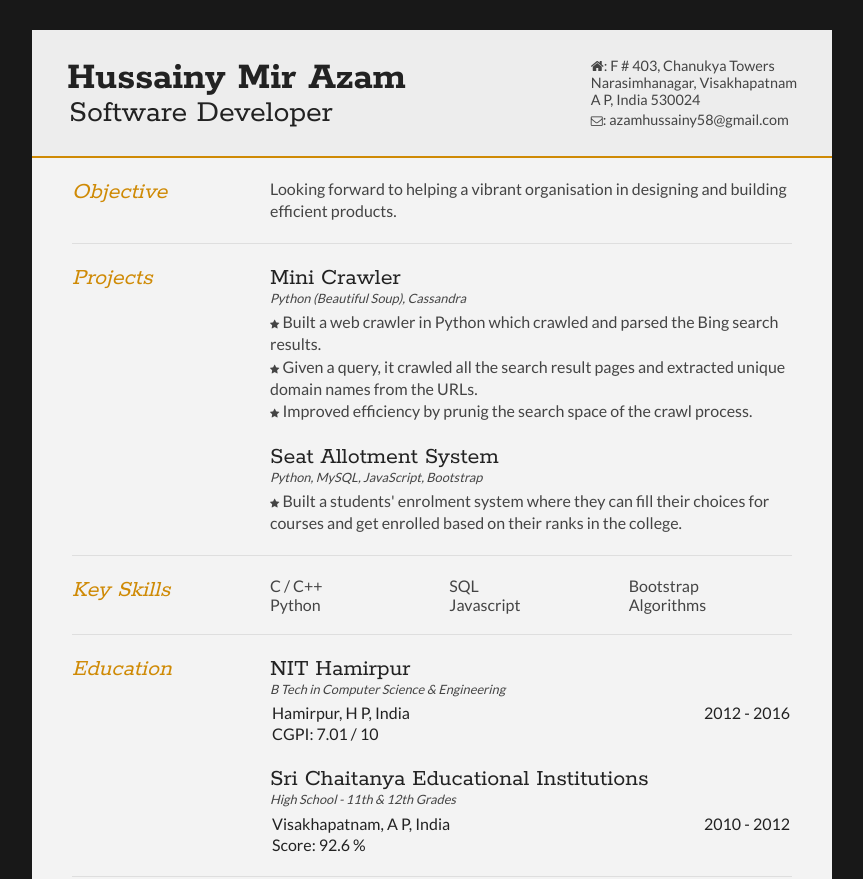
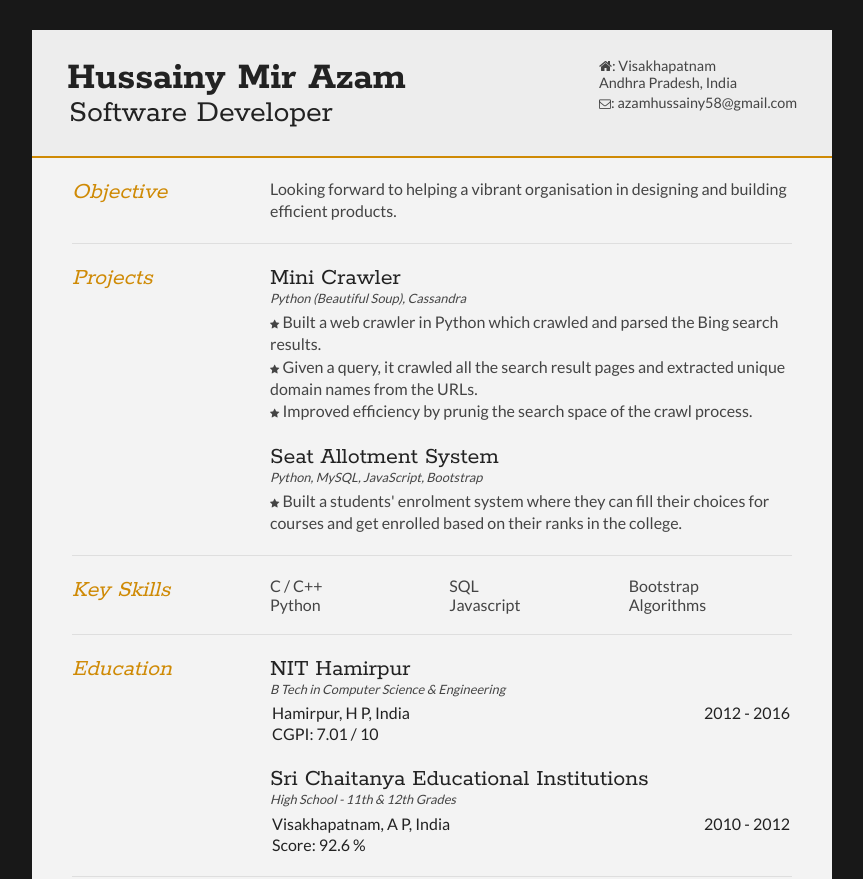
Before and after one commit to azam58/azam58.github.io, a plain HTML site: page resume.html in a window 1280 px wide. Shown: the top 879 px of the page, without its empty margins (208-1071 px from the left). Drawn offline with Linux system fonts and the light colour scheme.

Commit message:
basic editing

```diff
--- a/resume.html
+++ b/resume.html
@@ -34,7 +34,7 @@
 
 		<div id="contactDetails" class="quickFade delayFour">
 			<ul>
-				<li><i class="fa fa-home" style="font-size:14px;"></i>: F # 403, Chanukya Towers<br />Narasimhanagar, Visakhapatnam<br /> A P, India 530024</li>
+				<li><i class="fa fa-home" style="font-size:14px;"></i>: Visakhapatnam<br /> Andhra Pradesh, India</li>
 				<li><a href="mailto:azamhussainy58@gmail.com" target="_blank" title="email address"><i class="fa fa-envelope-o" style="font-size:12px;"></i>: azamhussainy58@gmail.com</a></li>
 				</ul>
 		</div>
```
